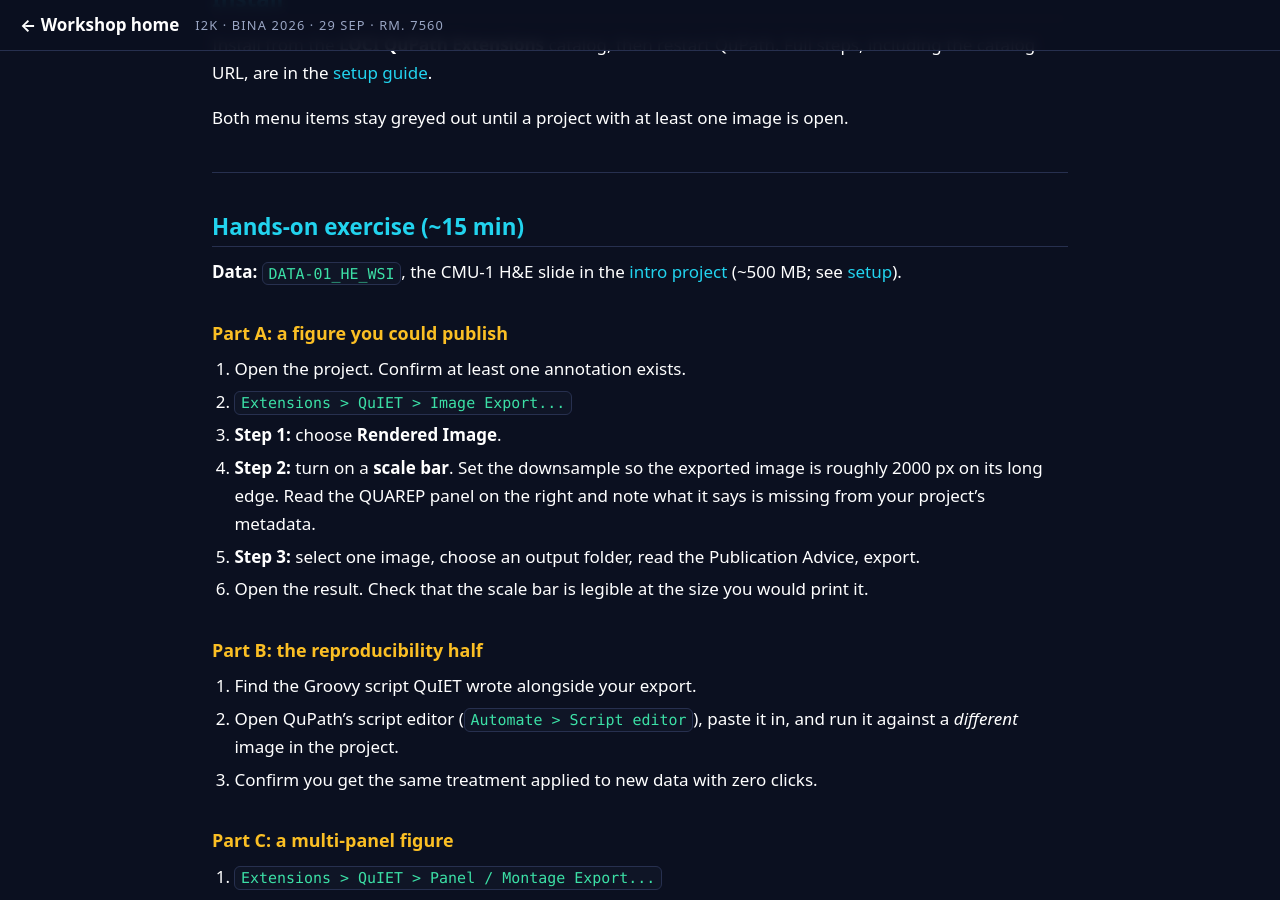
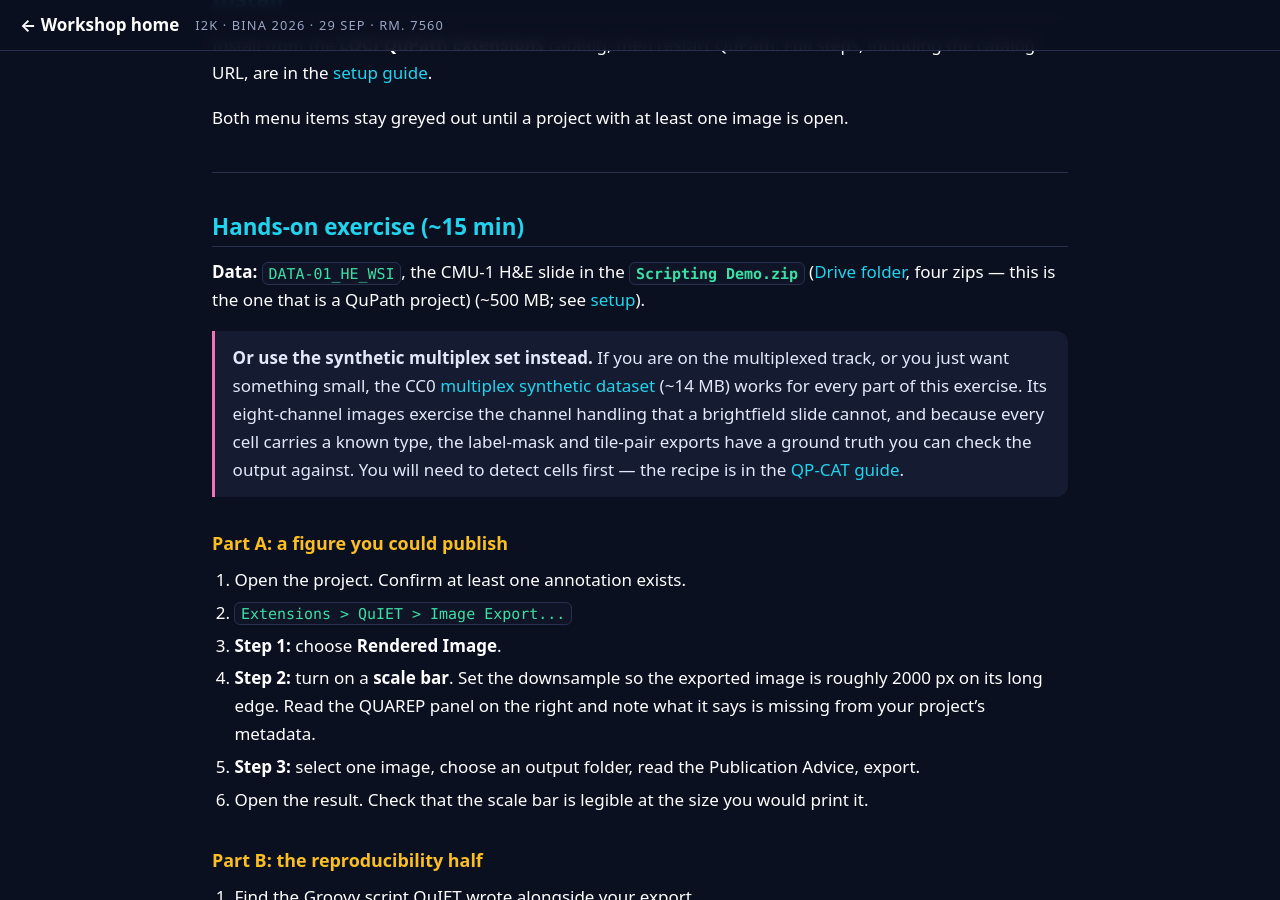
Before and after one commit to MichaelSNelson/BINA-I2K-2026-QuPath-Extensions, a Jekyll site: the page built from docs/01-quiet-image-export.md, in a window 1280 px wide and 900 px high, scrolled down 2166 px. Built offline with Jekyll 4.4.1, drawn with Linux system fonts in a browser that asks for light colours.

Commit message:
Name the demo zip instead of 'the intro project'; offer QuIET the synthetic set
Six guides said the data was in 'the intro project' and linked a Drive
folder that actually holds four zips - LabelImageExamples_from_LJI,
Multiplex demo images, Brightfield demo, and Scripting Demo. Readers had
to guess which one, and this is the second time this folder has been
mislabelled as a single thing. Each line now names Scripting Demo.zip
and says plainly that the folder holds four.

QuIET's exercise now offers the CC0 synthetic multiplex set as an
alternative: ~14 MB against a ~500 MB download, eight channels to
exercise channel handling a brightfield slide cannot reach, and a known
type per cell so the label-mask and tile-pair exports have a ground
truth to check against. It points at the QP-CAT cell-detection recipe,
since cells have to exist first.

Anchor for that cross-link checked against the rendered page rather than
derived from the heading text.

Claude-Session: https://claude.ai/code/session_01KwiACUr5MacuDvqp74c96o

```diff
--- a/docs/01-quiet-image-export.md
+++ b/docs/01-quiet-image-export.md
@@ -76,7 +76,16 @@ Both menu items stay greyed out until a project with at least one image is open.
 
 ## Hands-on exercise (~15 min)
 
-**Data:** `DATA-01_HE_WSI`, the CMU-1 H&E slide in the [intro project](https://drive.google.com/drive/folders/1waxGfZt3Ua_EKcC86fOn8Qr89lZXnrIX?usp=sharing) (~500 MB; see [setup](setup.md#5-download-the-workshop-data)).
+**Data:** `DATA-01_HE_WSI`, the CMU-1 H&E slide in the **`Scripting Demo.zip`** ([Drive folder](https://drive.google.com/drive/folders/1waxGfZt3Ua_EKcC86fOn8Qr89lZXnrIX?usp=sharing), four zips — this is the one that is a QuPath project) (~500 MB; see [setup](setup.md#5-download-the-workshop-data)).
+
+> **Or use the synthetic multiplex set instead.** If you are on the multiplexed track, or you
+> just want something small, the CC0
+> [multiplex synthetic dataset](https://github.com/uw-loci/multiplex-synthetic-data/releases/latest)
+> (~14 MB) works for every part of this exercise. Its eight-channel images exercise the channel
+> handling that a brightfield slide cannot, and because every cell carries a known type, the
+> label-mask and tile-pair exports have a ground truth you can check the output against.
+> You will need to detect cells first — the recipe is in the
+> [QP-CAT guide](03-qp-cat-cell-analysis-tools.md#hands-on-exercise-20-min-or-10-for-parts-a-and-b).
 
 ### Part A: a figure you could publish
 
```
Also changed, not shown: docs/02-dl-pixel-classifier.md (+1 -1 lines), docs/05-wizard-wand.md (+1 -1 lines), docs/06-polyline-wand.md (+1 -1 lines), docs/07-classify-object-subset.md (+1 -1 lines), docs/10-class-distribution.md (+1 -1 lines).
